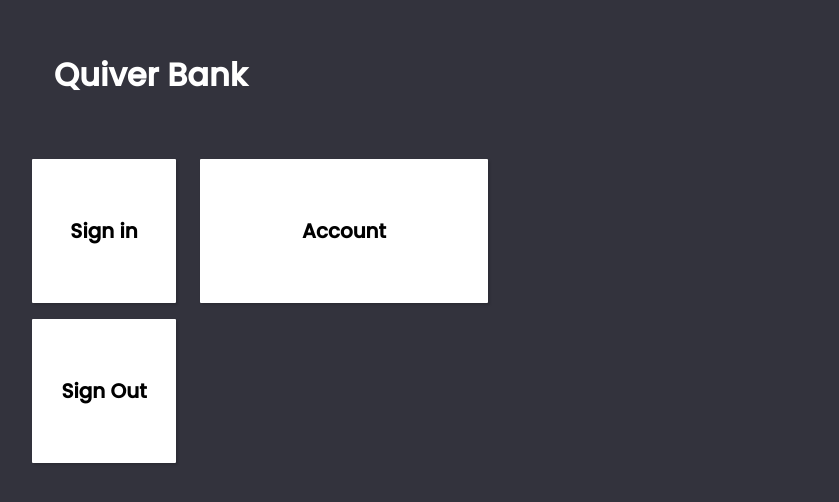
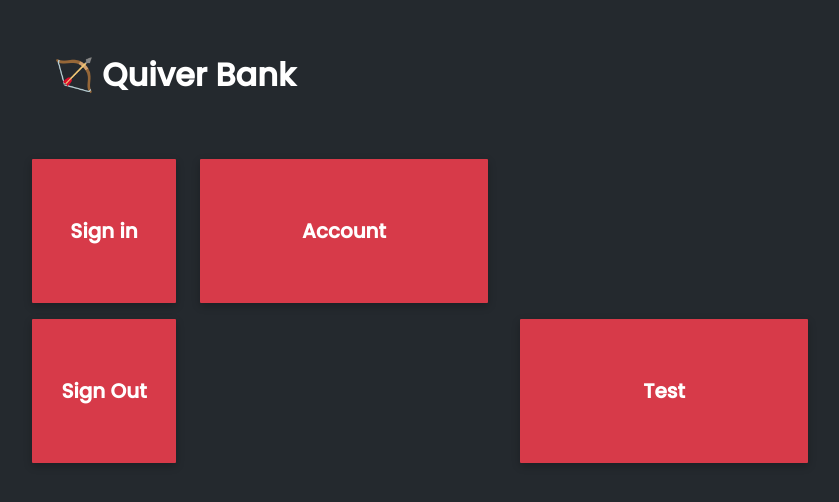
Before and after one commit to Delusion4013/Self-learning-web, a React (Create React App) app in the folder react-website/self-learning-app/: page / in a window 1280 px wide. Shown: the top 502 px of the page, without its empty margins (216-1055 px from the left). Built offline with nearby package versions, Linux system fonts and the light colour scheme.

Commit message:
Misc style changes

```diff
--- a/react-website/self-learning-app/src/App.css
+++ b/react-website/self-learning-app/src/App.css
@@ -1,12 +1,13 @@
 
 
 @import url('https://fonts.googleapis.com/css2?family=Poppins:wght@400;500&display=swap');
-
+@import url('https://fonts.googleapis.com/css2?family=Montserrat:wght@400;500&display=swap');
 
 :root {
 	--grid-padding: 10px;
-	--main-bg-dark-color:#33333d;
-	--main-color: #c96567;
+	--main-bg-dark-color:	#24292e;
+	--main-color: #d73a49;
+	--main-font: 'Poppins', sans-serif;
 
 }
 
@@ -25,6 +26,7 @@ html, body {
 	flex-direction: column;
 }
 
+
 .layout-grid {
 	display: grid;
 	grid-template-columns: repeat(5, 1fr);
@@ -39,12 +41,14 @@ html, body {
 }
 
 .styled-box {
-	font-family: 'Poppins', sans-serif;
+	font-family: var(--main-font);
+	font-weight: normal;
 	padding: 20px;
 	margin: 10px;
 	border-radius: 1px;
-	box-shadow: rgba(0, 0, 0, 0.15) 1.95px 1.95px 2.6px;
-	background-color: white;
+	box-shadow: rgba(0, 0, 0, 0.24) 0px 3px 8px;
+	color: white;
+	background-color: var(--main-color);
 	/* parameters from https://getcssscan.com/css-box-shadow-examples */
 }
 
@@ -55,7 +59,7 @@ html, body {
 	height: 90%;
 	font-weight: bold;
 	font-size: 20px;
-
+	transition: 0.3s;
 }
 
 .title {
@@ -67,9 +71,9 @@ html, body {
 }
 
 
-button:hover,
-button:focus {
 
+button:hover {
+	filter: brightness(80%);
 }
 
 button:focus {
--- a/react-website/self-learning-app/src/App.js
+++ b/react-website/self-learning-app/src/App.js
@@ -1,4 +1,4 @@
-import logo from './logo.svg';
+
 import './App.css';
 import LayoutGrid from './LayoutGrid';
 import currentLayout from './grid-layouts/test';
@@ -7,7 +7,7 @@ function App() {
     <div id="container">
 		<header  className="title styled-box">
 			<h1 >
-				Quiver Bank
+			🏹 Quiver Bank
 			</h1>
 		</header>
 		<LayoutGrid layout={currentLayout}>
--- a/react-website/self-learning-app/src/TaskButton.js
+++ b/react-website/self-learning-app/src/TaskButton.js
@@ -4,7 +4,7 @@ function TaskButton(props) {
 	let x2 = x1 + props.rect.w;
 	let y2 = y1 + props.rect.h;
 	return (
-		<button className=" styled-box task-button" style={{gridColumnStart: x1, gridRowStart: y1, gridColumnEnd: x2, gridRowEnd: y2 }}>
+		<button className="styled-box task-button" style={{gridColumnStart: x1, gridRowStart: y1, gridColumnEnd: x2, gridRowEnd: y2 }}>
 			{props.children}
 		</button>
 	)
--- a/react-website/self-learning-app/src/grid-layouts/test.json
+++ b/react-website/self-learning-app/src/grid-layouts/test.json
@@ -28,6 +28,16 @@
 			"w" : 2,
 			"h" : 1
 		}
+	},
+	{
+		"id" : "Test",
+		"content" : "Test",
+		"rect": {
+			"x" : 4,
+			"y" : 2,
+			"w" : 2,
+			"h" : 1
+		}
 	}
 
 ]
```
Also changed, not shown: 2 other files (tests, documents, lock files or other folders).
